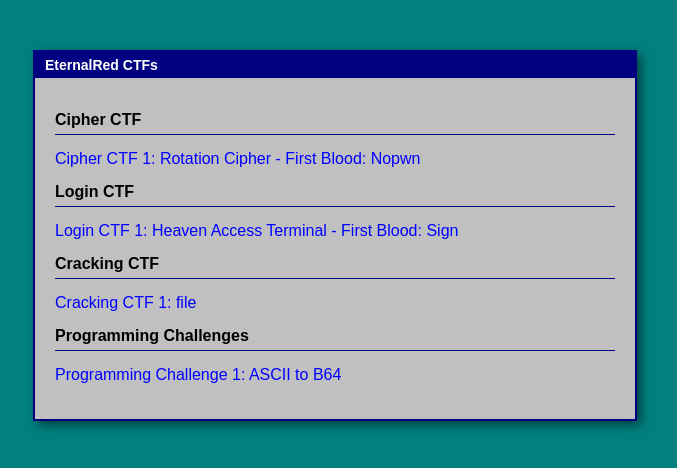
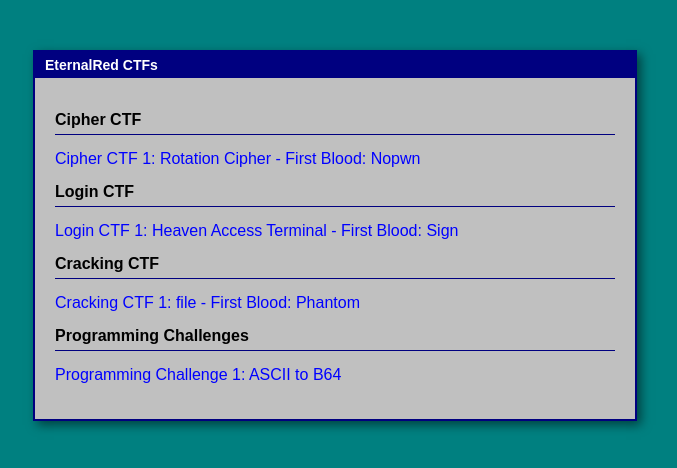
Before and after one commit to eternalred061/eternalred061.github.io, a plain HTML site: page index.html in a window 1280 px wide. Shown: the whole page, without its empty margins (305-982 px from the left). Drawn offline with Linux system fonts and the light colour scheme.

Commit message:
Update index.html

```diff
--- a/index.html
+++ b/index.html
@@ -71,7 +71,7 @@
 
       <h2>Cracking CTF</h2>
       <ul>
-        <li><a href="/cracking1.html">Cracking CTF 1: file</a></li>
+        <li><a href="/cracking1.html">Cracking CTF 1: file - First Blood: Phantom</a></li>
       </ul>
 
       <h2>Programming Challenges</h2>
```
